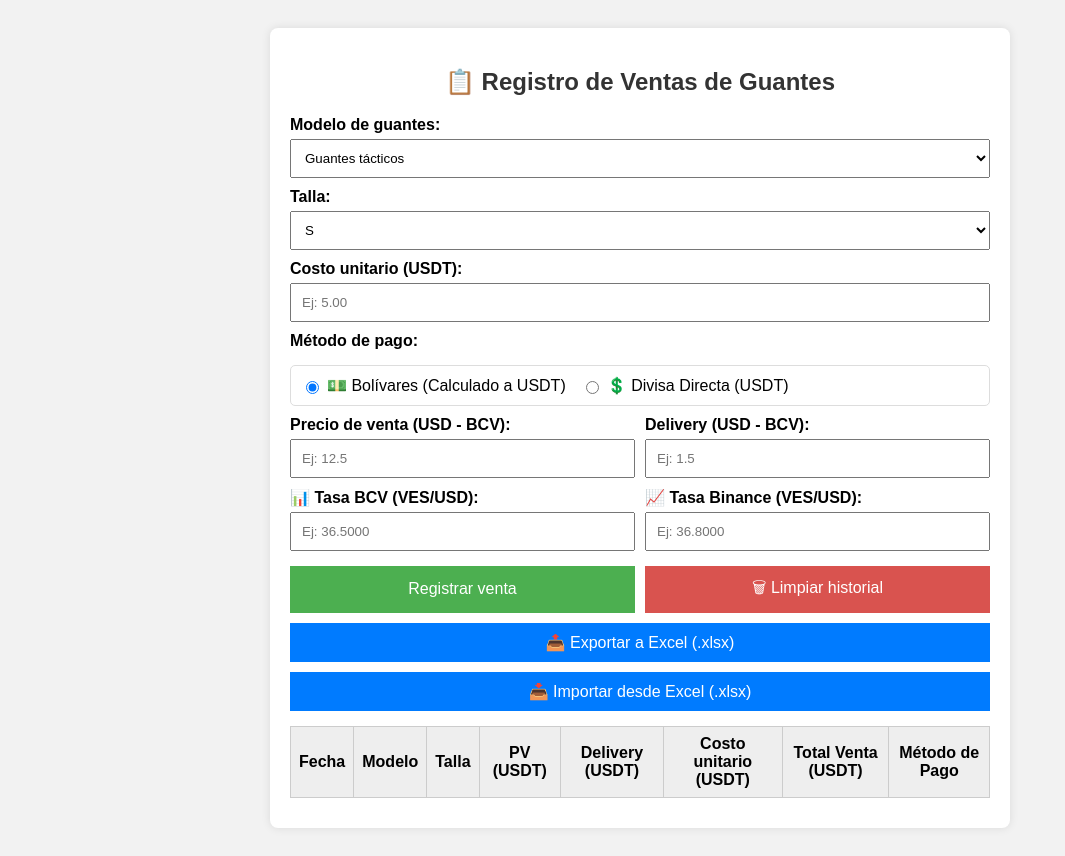
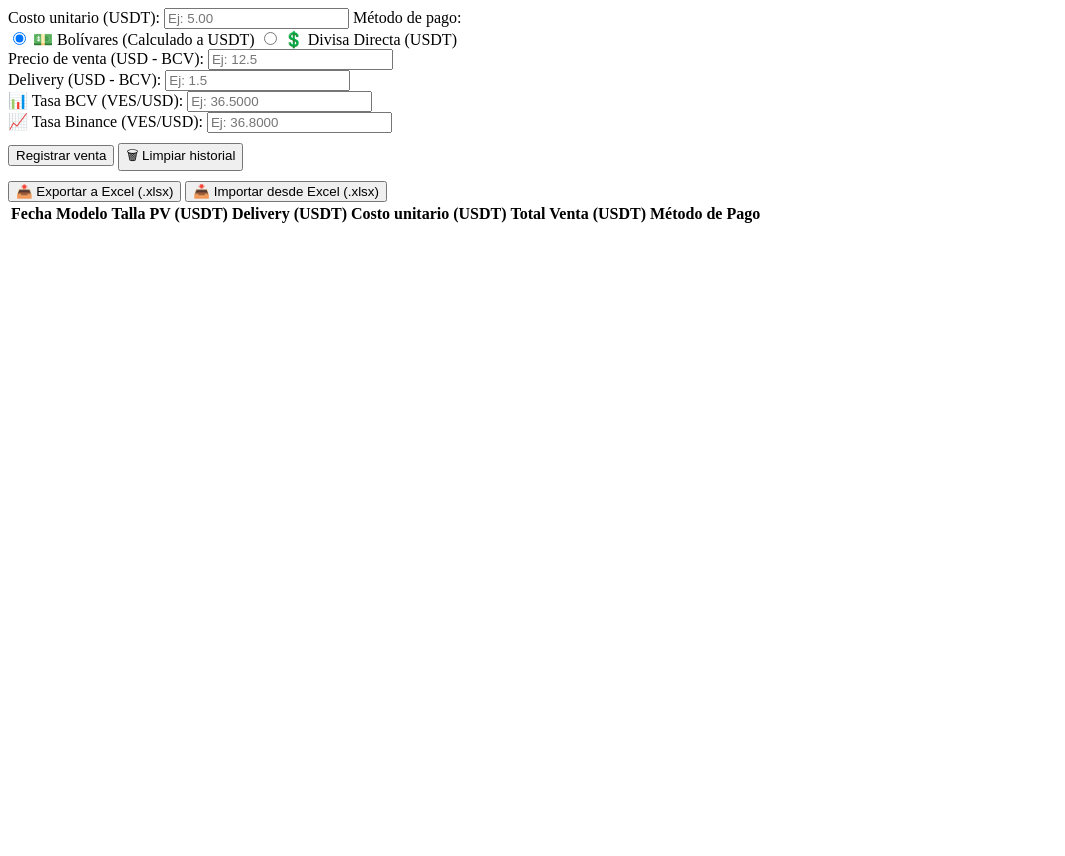
Before and after one commit to felixh2015-sys/registro, a plain HTML site: page index.html in a window 1280 px wide. Shown: the whole page, without its empty margins (0-1065 px from the left). After the commit the page ends 800 px from the top, so only its background shows below. Drawn offline with Linux system fonts and the light colour scheme.

Commit message:
Update index.html

```diff
--- a/index.html
+++ b/index.html
@@ -1,52 +1,4 @@
-<!DOCTYPE html>
-<html lang="es">
-<head>
-  <meta charset="UTF-8" />
-  <title>Registro de Ventas de Guantes (USDT)</title>
-  <style>
-    body { font-family: Arial, sans-serif; background: #f2f2f2; padding: 20px; }
-    .container { max-width: 700px; margin: auto; background: #fff; padding: 20px; border-radius: 8px; box-shadow: 0 0 10px rgba(0,0,0,.1); }
-    h2 { text-align: center; color: #333; }
-    label { font-weight: bold; display: block; margin-top: 10px; }
-    input, select, button { width: 100%; padding: 10px; margin-top: 5px; box-sizing: border-box; }
-    button { background: #4CAF50; color: #fff; border: none; cursor: pointer; font-size: 16px; }
-    button:hover { background: #45a049; }
-    .btn-red { background:#d9534f; }
-    .btn-blue { background:#007BFF; }
-    table { width: 100%; border-collapse: collapse; margin-top: 15px; }
-    th, td { border: 1px solid #ccc; padding: 8px; text-align: center; }
-    th { background: #eee; }
-    .total { margin-top: 10px; font-weight: bold; }
-    .row { display: grid; grid-template-columns: 1fr 1fr; gap: 10px; }
-    /* */
-    .metodo-pago-selector { display: flex; gap: 15px; margin-top: 15px; border: 1px solid #ddd; padding: 10px; border-radius: 5px; }
-    .metodo-pago-selector label { display: flex; align-items: center; gap: 5px; font-weight: normal; margin: 0; }
-    .metodo-pago-selector input[type="radio"] { width: auto; }
 
-    @media (max-width: 600px){ .row { grid-template-columns: 1fr; } }
-  </style>
-</head>
-<body>
-  <div class="container">
-    <h2>📋 Registro de Ventas de Guantes</h2>
-
-    <label>Modelo de guantes:</label>
-    <select id="modelo">
-      <option value="Guantes tácticos">Guantes tácticos</option>
-      <option value="Guantes impermeables">Guantes impermeables</option>
-      <option value="Guantes reforzados">Guantes reforzados</option>
-      <option value="Guantes dedo libre">Guantes dedo libre</option>
-      <option value="Guantes medio dedo">Guantes medio dedo</option>
-    </select>
-
-    <label>Talla:</label>
-    <select id="talla">
-      <option value="S">S</option>
-      <option value="M">M</option>
-      <option value="L">L</option>
-      <option value="XL">XL</option>
-      <option value="XXL">XXL</option>
-    </select>
 
       <label>Costo unitario (USDT):</label>
       <input type="text" id="costoUnitario" inputmode="decimal" placeholder="Ej: 5.00" />
```
